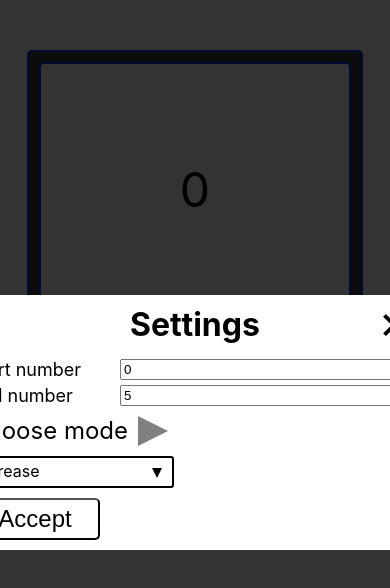
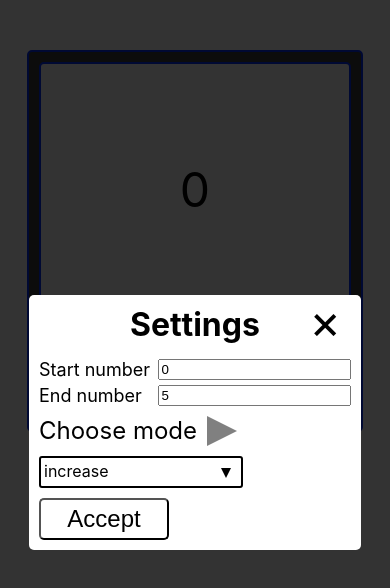
Before and after one commit to Dimix-international/Counter, a React (Create React App) app: page / in a window 390 px wide. Both pictures are taken after a click on the button "settings". Shown: the top 588 px of the page. Built offline with nearby package versions, Linux system fonts and the light colour scheme.

Commit message:
added adaptive property for settings

```diff
--- a/src/Counter/Counter.module.css
+++ b/src/Counter/Counter.module.css
@@ -13,7 +13,6 @@
 @media (max-width: 550px) {
     .counter {
         width: 80%;
-        margin: 0 auto;
         padding:10px;
         row-gap: 10px;
     }
--- a/src/Counter/ModalWindow/ModalWindow.module.css
+++ b/src/Counter/ModalWindow/ModalWindow.module.css
@@ -21,6 +21,11 @@
     width: 600px;
     padding: 10px;
 }
+@media (max-width: 600px) {
+    .dialog {
+        width: 80%;
+    }
+}
 
 .header__content {
     position: relative;
@@ -28,7 +33,7 @@
 }
 .data {
     display: grid;
-    grid-template: 1fr 1fr / 150px 300px;
+    grid-template: 1fr 1fr / minmax(75px ,150px) minmax(150px ,300px);
     row-gap: 5px;
     margin-bottom: 10px;
 }
```
